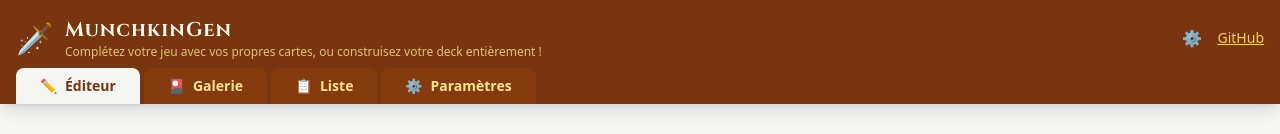
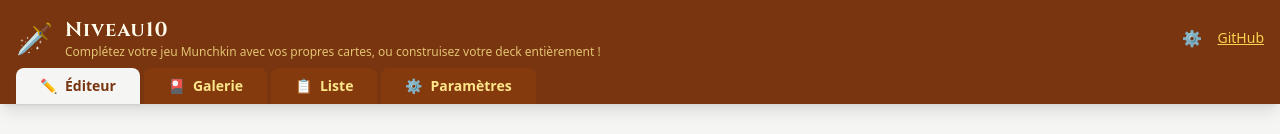
Before and after one commit to chichekebbab/cardgenerator, a React (Vite) app: page / in a window 1280 px wide. Shown: the top 134 px of the page. Built offline with nearby package versions, Linux system fonts and the light colour scheme; no server answers; a web font is replaced by a local one.

Commit message:
New naming - Niveau10

```diff
--- a/i18n/translations/en.ts
+++ b/i18n/translations/en.ts
@@ -2,8 +2,9 @@ import { TranslationDictionary } from './fr';
 
 export const en: TranslationDictionary = {
   app: {
-    title: 'MunchkinGen',
-    subtitle: 'Complete your game with your own cards, or build your entire deck from scratch!',
+    title: 'Niveau10',
+    subtitle:
+      'Complete your Munchkin game with your own cards, or build your entire deck from scratch!',
     configDb: 'Database Configuration',
     editor: 'Editor',
     gallery: 'Gallery',
--- a/i18n/translations/fr.ts
+++ b/i18n/translations/fr.ts
@@ -1,8 +1,8 @@
 export const fr = {
   app: {
-    title: 'MunchkinGen',
+    title: 'Niveau10',
     subtitle:
-      'Complétez votre jeu avec vos propres cartes, ou construisez votre deck entièrement !',
+      'Complétez votre jeu Munchkin avec vos propres cartes, ou construisez votre deck entièrement !',
     configDb: 'Configuration Base de Données',
     editor: 'Éditeur',
     gallery: 'Galerie',
--- a/index.html
+++ b/index.html
@@ -4,7 +4,7 @@
 <head>
   <meta charset="UTF-8" />
   <meta name="viewport" content="width=device-width, initial-scale=1.0" />
-  <title>Générateur de Cartes Munchkin</title>
+  <title>Niveau10</title>
   <link rel="icon" type="image/png" href="/favicon.png" />
   <link rel="apple-touch-icon" href="/favicon.png" />
   <script defer src="https://cloud.umami.is/script.js" data-website-id="92db92a4-a98f-48eb-b890-75d539e4886c"></script>
```
